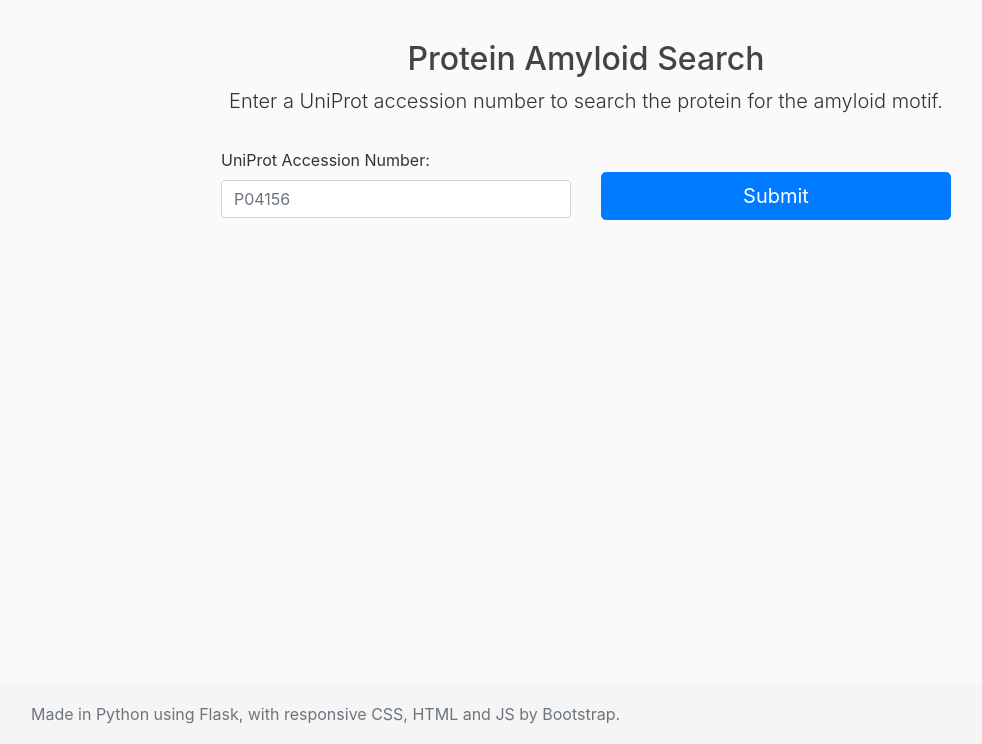
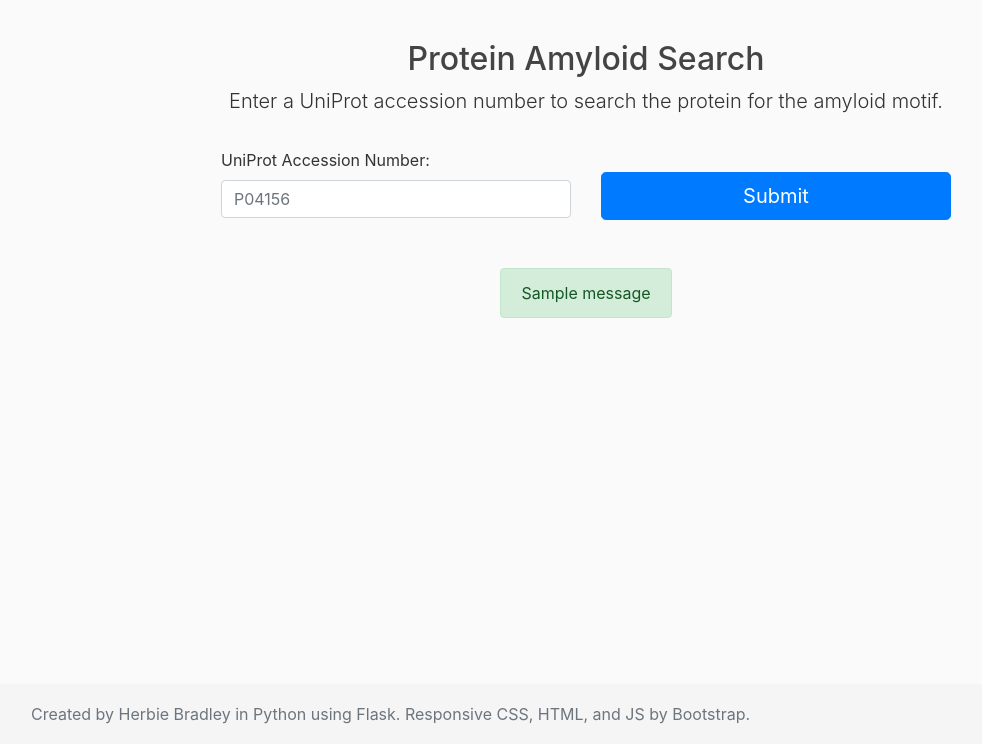
Before and after one commit to herbiebradley/proteinmotif, a Flask app: page / in a window 1280 px wide. Shown: the part 56-800 px from the top of the page, without its empty margins (54-1036 px from the left). Run offline with Flask 2, Linux system fonts and the light colour scheme; one stand-in notice (Sample message) is shown; some libraries are stand-ins or nearby versions.

Commit message:
Add error flash message

```diff
--- a/app.py
+++ b/app.py
@@ -1,9 +1,13 @@
-from flask import Flask, render_template, url_for, request, send_file
+import os
+
+from flask import Flask, render_template, url_for, request, send_file, flash
 
 from motif_search import match_list_from_uniprot
 
 # Create the application object:
 app = Flask(__name__)
+# Generate secret key (necessary for flash messages since they use a cookie):
+app.config['SECRET_KEY'] = os.urandom(16)
 # Use decorators to link the function to a url:
 @app.route("/", methods=['GET', 'POST'])
 def home():
@@ -11,18 +15,24 @@ def home():
     if request.method == 'POST':
         # Get the contents of the "uniprot" text field:
         ac_code = request.form["uniprot"]
-        # Get processed results or validation error:
-        results, error = match_list_from_uniprot(ac_code)
+        # Get processed results, generate csv file for download:
+        results = match_list_from_uniprot(ac_code)
+        # If ac_code is invalid, results will be None:
+        if results is None:
+            flash("No protein record found, please enter valid accession code.", "danger")
         # Set uniprot url of protein:
         prot_url = "https://uniprot.org/uniprot/" + ac_code
     else:
-        results, error, ac_code, prot_url = None, None, None, None
-    # Render home.html, passing in the results, validation error, accession code, and uniprot url:
-    return render_template('home.html', results=results, error=error, ac_code=ac_code, prot_url=prot_url)
+        # Set all passed variables to None to avoid triggering the if blocks in html:
+        results, ac_code, prot_url = None, None, None
+    # Render home.html, passing in the results, accession code, and uniprot url:
+    return render_template('home.html', results=results, ac_code=ac_code, prot_url=prot_url)
 
+# Route for downloading csv file:
 @app.route('/return-file/')
 def return_file():
     try:
+        # This gets results.csv from the home directory and downloads it:
         return send_file('results.csv', as_attachment=True)
     except Exception as e:
         return str(e)
--- a/templates/home.html
+++ b/templates/home.html
@@ -12,7 +12,7 @@
       <label for="uniprot">UniProt Accession Number:</label>
       <!-- "Required" tag links to JS below, validates for no input in text box: -->
       <input type="text" name="uniprot" class="form-control" id="uniprot" placeholder="P04156" required>
-      <div class="invalid-feedback"> Please enter a valid UniProt accession number.</div>
+      <div class="invalid-feedback">Please enter a valid UniProt accession number.</div>
     </div>
     <div class="col-md-4">
       <button type="submit" class="btn btn-primary btn-lg btn-block mt-4">Submit</button>
@@ -40,13 +40,24 @@
   }, false);
 })();
 </script>
+<!-- If accession code is invalid, display error flash message -->
+{% with messages = get_flashed_messages(with_categories=True) %}
+  {% if messages %}
+    <div class="row justify-content-md-center mt-5">
+    {% for category, message in messages %}
+      <div class="alert alert-{{ category }}">{{ message }}</div>
+    {% endfor %}
+    </div>
+  {% endif %}
+{% endwith %}
 {% if results %}
+<!-- Display motif search results in table -->
 <div class="row justify-content-md-center mt-5">
   <div class="py-3 text-center">
+    <!-- Link to uniprot url for protein -->
     <h3>Matches for the protein <a href={{ prot_url }}>{{ ac_code }}</a></h3>
   </div>
 </div>
-<!-- Display motif search results in table -->
 <div class="table-responsive">
   <table class="table">
     <thead class="thead-dark">
@@ -58,7 +69,7 @@
       </tr>
     </thead>
     <tbody>
-    <!-- Loop over results, displaying each match as a table row -->
+    <!-- Loop over enumerated results, displaying each match as a table row -->
     {% for index, match in results %}
       <tr>
         <th scope="row">{{ index + 1 }}</th>
--- a/templates/layout.html
+++ b/templates/layout.html
@@ -29,7 +29,7 @@
     </main>
     <footer class="footer">
       <div class="container">
-        <span class="text-muted">Made in Python using Flask, with responsive CSS, HTML and JS by Bootstrap.</span>
+        <span class="text-muted">Created by Herbie Bradley in Python using Flask. Responsive CSS, HTML, and JS by Bootstrap.</span>
       </div>
     </footer>
     <!-- Optional JavaScript -->
```
Also changed, not shown: motif_search.py (+5 -5 lines).
